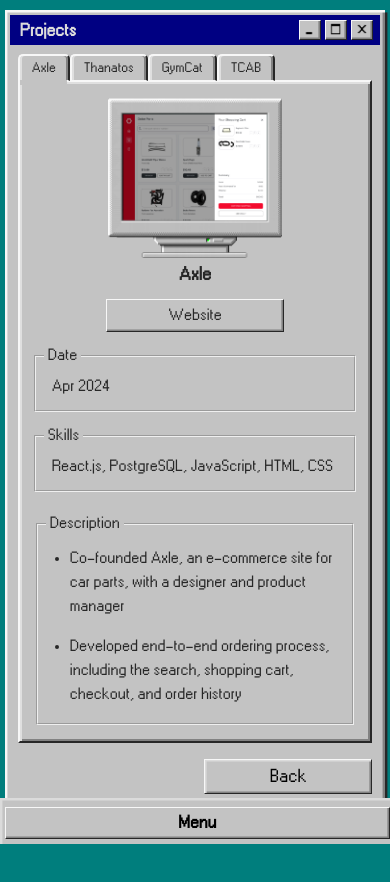
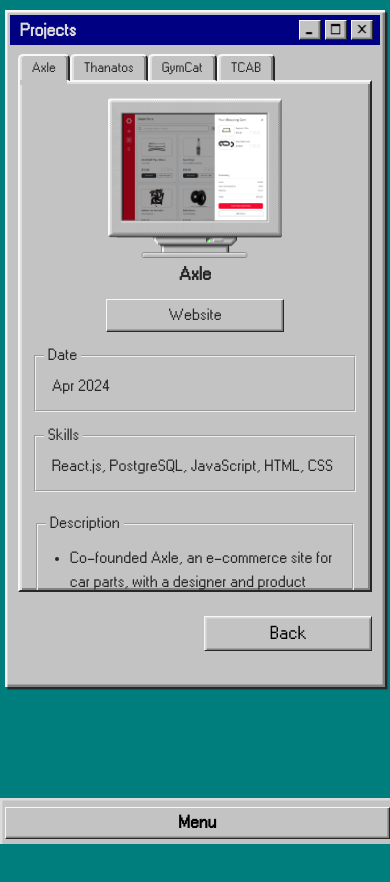
Before and after one commit to anginguyen/anginguyen.github.io, a React (Create React App) app in the folder angelanguyen/: page /projects in a window 390 px wide. After the commit the page ends 844 px from the top, so only its background shows below. Built offline with nearby package versions, Linux system fonts and the light colour scheme.

Commit message:
set max window height & enable window scroll

```diff
--- a/angelanguyen/src/components/css/WindowBox.css
+++ b/angelanguyen/src/components/css/WindowBox.css
@@ -11,5 +11,10 @@
 @media (max-width: 1000px) {
     .window-container {
         transform: translate(0, 0) !important;
+        height: 79vh;
+    }
+
+    .window-content {
+        height: 100%;
     }
 }
--- a/angelanguyen/src/css/App.css
+++ b/angelanguyen/src/css/App.css
@@ -58,6 +58,9 @@ a:hover, a:hover > *, button:hover, button:hover > *{
 }
 
 @media (max-width: 1000px) {
+  body {
+    overflow: hidden;
+  }
   .window-container {
     width: 95% !important;
     margin: 10px auto 75px !important;
--- a/angelanguyen/src/css/Experiences.css
+++ b/angelanguyen/src/css/Experiences.css
@@ -57,6 +57,19 @@
     background: none;
 }
 
+@media (max-width: 1000px) {
+    .tab-panels {
+        font-size: 1rem;
+        padding: 1rem;
+        max-height: 87%;
+        overflow: scroll;
+    }
+
+    .react-tabs {
+        height: 82%;
+    }
+}
+
 @media (max-width: 600px) {
     .experience-tabs-content {
         margin: 0.25rem;
@@ -65,9 +78,4 @@
     .react-tabs__tab-list {
         font-size: 0.85rem;
     }
-
-    .tab-panels {
-        font-size: 1rem;
-        padding: 1rem;
-    }
 }
--- a/angelanguyen/src/css/Home.css
+++ b/angelanguyen/src/css/Home.css
@@ -53,6 +53,11 @@
     .non-laptop-note {
         display: initial;
     }
+    .home-content-box {
+        max-height: 60%;
+        overflow: scroll;
+        padding: 1rem;
+    }
 }
 
 @media (max-width: 767px) {
```
